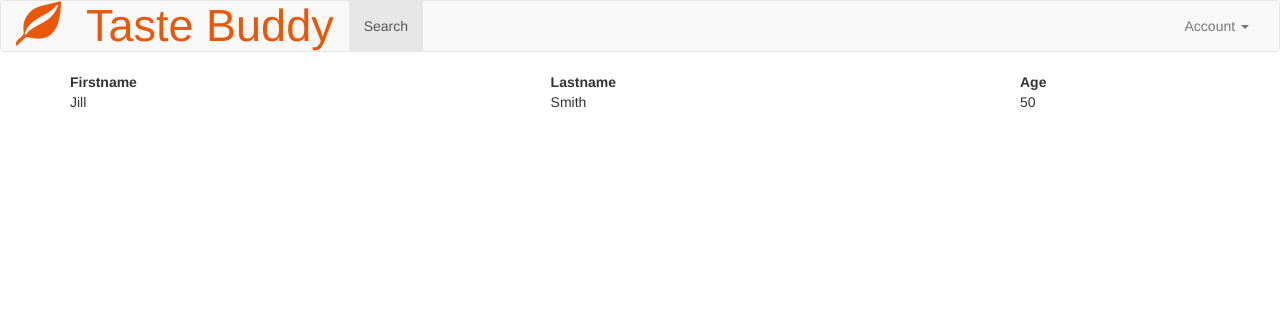
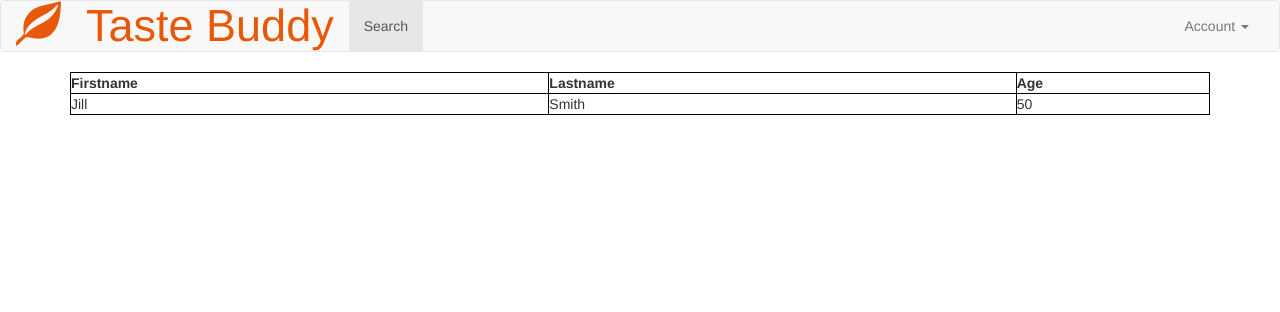
Before and after one commit to ginadivina/taste-buddy, a Flask app: template app/templates/user_profile.html in a window 1280 px wide. Shown: the top 312 px of the page. Run offline with Flask 2, Linux system fonts and the light colour scheme; the template is opened without the code that fills it, so the values that code supplies are empty; some libraries are stand-ins or nearby versions.

Commit message:
Update user_profile.html

```diff
--- a/app/templates/user_profile.html
+++ b/app/templates/user_profile.html
@@ -41,6 +41,12 @@
 
 {% block content %}
 <div class="container">
+<style>
+table, th, td {
+  border: 1px solid black;
+  border-collapse: collapse;
+}
+</style>
    <table style="width:100%">
   <tr>
     <th>Firstname</th>
```
